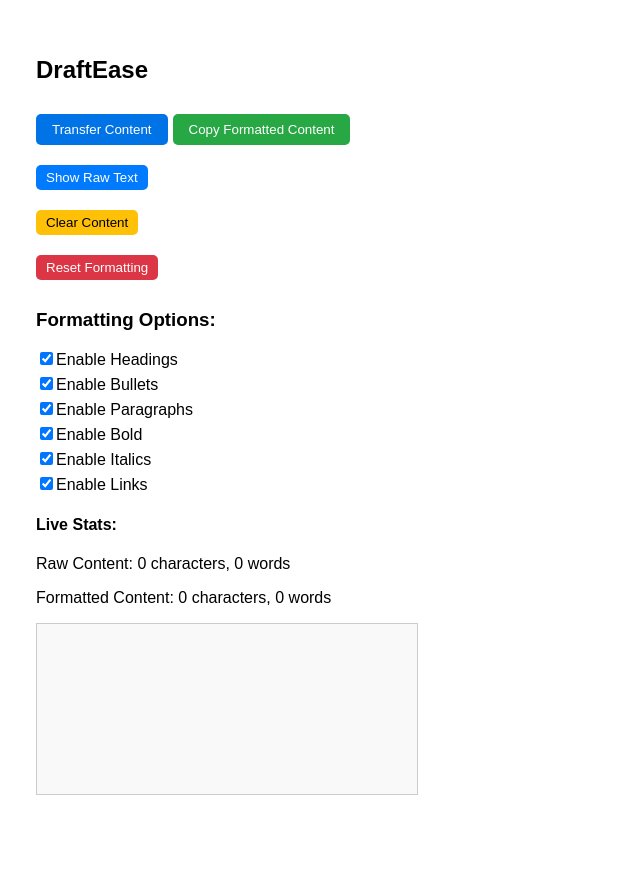
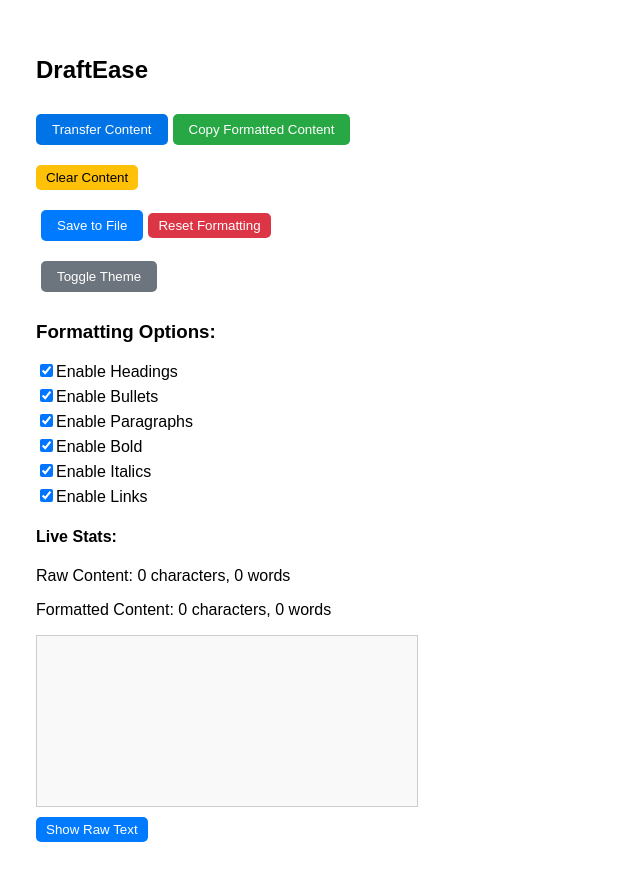
Before and after one commit to James-spiff/DraftEase, a React (Vite) app: page / in a window 1280 px wide. Shown: the whole page, without its empty margins (0-640 px from the left). Before the commit the page ends 815 px from the top, so only its background shows below. Built offline with nearby package versions, Linux system fonts and the light colour scheme.

Commit message:
Added Dark mode and drag & drop support for txt files

```diff
--- a/src/components/PopupComponent.tsx
+++ b/src/components/PopupComponent.tsx
@@ -34,6 +34,7 @@ function PopupComponent() {
   const [formattedContent, setFormattedContent] = useState('');
   const [statusMessage, setStatusMessage] = useState('');
   const [showFormatted, setShowFormatted] = useState(true); //for toggling between raw text view and formatted html view
+  const [theme, setTheme] = useState<'light' | 'dark'>('light');
 
   //Save settings to local storage whenever it changes. This is like an autosave feature
   useEffect(() => {
@@ -119,6 +120,8 @@ function PopupComponent() {
     setShowFormatted(!showFormatted);
   }
 
+  const toggleTheme = () => setTheme(theme === 'light' ? 'dark' : 'light');
+
   //copies the formatted content back to the clipboard
   const handleCopyToClipboard = async () => {
     try {
@@ -134,9 +137,41 @@ function PopupComponent() {
     setSettings((prev: typeof settings) => ({ ...prev, [key]: value }));
   } //Updates the specific setting based on user interaction
 
+  //Downloads the formatted content as a HTML file
+  const saveToFile = () => {
+    const blob = new Blob([formattedContent], { type: 'text/html' });
+    const link = document.createElement('a');
+    link.href = URL.createObjectURL(blob);
+    link.download = 'formatted-content.html';
+    link.click();
+  };
+
+  //Adds Drag and Drop support
+  const handleDrop = (e: React.DragEvent<HTMLDivElement>) => {
+    e.preventDefault();
+    const file = e.dataTransfer.files[0];
+    if (file && file.type === 'text/plain' ) {
+      const reader = new FileReader();
+      reader.onload = (e) => {
+        setClipboardContent(e.target?.result as string);
+      };
+      reader.readAsText(file)
+    }
+  }
+
   // make it so that the Show Raw Text button only displays when the Transfer Content button has been clicked
   return (
-    <div style={{ padding: '20px', fontFamily: 'Arial' }}>
+    <div
+      onDrop={handleDrop}
+      onDragOver={(e) => e.preventDefault()}
+      style={{
+        padding: '20px',
+        fontFamily: 'Arial',
+        backgroundColor: theme === 'light' ? '#fff' : '#333',
+        color: theme === 'light' ? '#000' : '#fff',
+        minHeight: '100vh',
+      }}
+    >
       <h2>DraftEase</h2>
       <button
         onClick={handleTransferClick}
@@ -159,20 +194,7 @@ function PopupComponent() {
         style={{ width: '100%', height: '100px', marginTop: '10px' }}
         placeholder="Clipboard content will appear here..."
       /> */}
-      <button
-        onClick={handleToggleView}
-        title="Toggle between raw text and formatted view"
-        style={{
-            margin: '10px 0',
-            padding: '5px 10px',
-            backgroundColor: '#007bff',
-            color: 'white',
-            border: 'none',
-            cursor: 'pointer',
-        }}
-      >
-        {showFormatted ? 'Show Raw Text' : 'Show Formatted View'}
-      </button>
+
       <br />
       <button
         onClick={clearContent}
@@ -190,6 +212,12 @@ function PopupComponent() {
       </button>
       <br />
       <button
+        onClick={saveToFile}
+        style={{ margin: '10px 5px', backgroundColor: '#007bff'}}
+      >
+        Save to File
+      </button>
+      <button
         onClick={resetToDefaults}
         title="Reset all settings to their default values"
         style={{
@@ -202,6 +230,14 @@ function PopupComponent() {
         }}
       >
         Reset Formatting
+      </button>
+      <br />
+      <button
+        onClick={toggleTheme}
+        title="Toggle between light and dark theme"
+        style={{ margin: '10px 5px', backgroundColor: '#6c757d' }}
+      >
+        Toggle Theme
       </button>
       <div>
         <h3>Formatting Options:</h3>
@@ -248,7 +284,8 @@ function PopupComponent() {
       ) : (
         <textarea
             value={clipboardContent}
-            readOnly
+            //readOnly
+            onChange={(e) => setClipboardContent(e.target.value)}
             style={{
                 width: '100%',
                 height: '150px',
@@ -257,6 +294,20 @@ function PopupComponent() {
             }}
         />
       )}
+      <button
+        onClick={handleToggleView}
+        title="Toggle between raw text and formatted view"
+        style={{
+            margin: '10px 0',
+            padding: '5px 10px',
+            backgroundColor: '#007bff',
+            color: 'white',
+            border: 'none',
+            cursor: 'pointer',
+        }}
+      >
+        {showFormatted ? 'Show Raw Text' : 'Show Formatted View'}
+      </button>
     </div>
   );
 }
```
